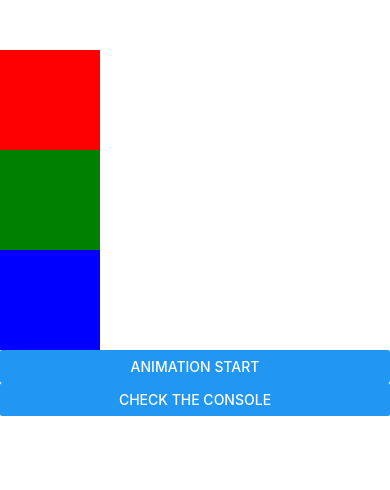
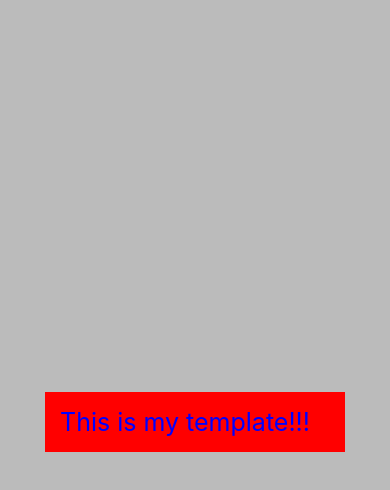
Before and after one commit to ddai-min/RN_Practice_Basic, a React Native app in the folder RN_Animation/: screen / in a window 390 px wide. Shown: the top 490 px of the page. Built offline with nearby package versions, Linux system fonts and the light colour scheme.

Commit message:
add : reuseComponent

```diff
--- a/RN_Animation/App.js
+++ b/RN_Animation/App.js
@@ -8,14 +8,17 @@
 
 import React, { Component } from 'react'
 import { StyleSheet, View, Text } from 'react-native'
-import AnimOne from './src/Animation01'
-import AnimTwo from './src/Animation02'
+// import AnimOne from './src/Animation01'
+// import AnimTwo from './src/Animation02'
+import Supertext from './src/utils/supertext'
 
 class App extends Component {
   render() {
     return (
       <View style={styles.container}>
-        <AnimTwo />
+        <Supertext style={{ backgroundColor: 'red' }}>
+          This is my template!!!
+        </Supertext>
       </View>
     )
   }
@@ -24,8 +27,9 @@ class App extends Component {
 const styles = StyleSheet.create({
   container: {
     flex: 1,
-    backgroundColor: '#fff',
-    paddingTop: 50
+    backgroundColor: '#bbb',
+    alignItems: 'center',
+    justifyContent: 'center'
   }
 })
 
--- /dev/null
+++ b/RN_Animation/src/utils/supertext.js
@@ -0,0 +1,33 @@
+/**
+ * Sample React Native App
+ * https://github.com/facebook/react-native
+ *
+ * @format
+ * @flow strict-local
+ */
+
+import React, { Component } from 'react'
+import { StyleSheet, View, Text, Button } from 'react-native'
+
+const Supertext = props => {
+  return (
+    <Text
+      // style={styles.supertext}
+      // {...props}
+      style={[styles.supertext, props.style]}>
+      {props.children}
+    </Text>
+  )
+}
+
+const styles = StyleSheet.create({
+  supertext: {
+    backgroundColor: 'skyblue',
+    fontSize: 25,
+    color: 'blue',
+    padding: 15,
+    width: 300
+  }
+})
+
+export default Supertext
```
